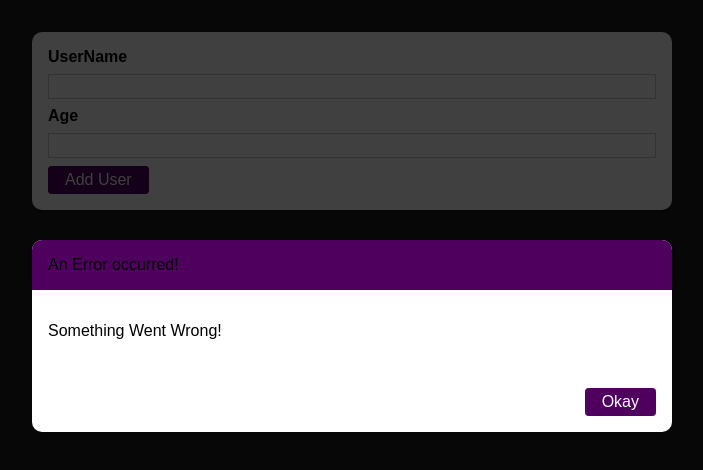
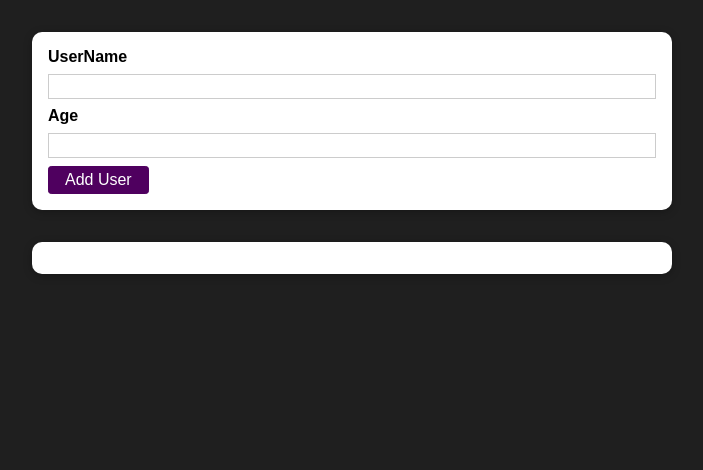
Before and after one commit to AliFarahmand1993/user-react-app, a React (Create React App) app: page / in a window 1280 px wide. Shown: the top 470 px of the page, without its empty margins (288-991 px from the left). Built offline with nearby package versions, Linux system fonts and the light colour scheme.

Commit message:
complete erromodal
complete erromodal
complete project

```diff
--- a/src/Components/Ui/ErrorModal.js
+++ b/src/Components/Ui/ErrorModal.js
@@ -5,7 +5,7 @@
 
 const ErrorModal = (props) => {
     return (
-        <div className={classes.backdrop}>
+        <div className={classes.backdrop} onClick={props.onConfirm}>
             <Card className={classes.modal}>
                 <header className={classes.header}>
                     {props.title}
@@ -14,7 +14,7 @@
                     <p>{props.message}</p>
                 </div>
                 <footer className={classes.actions}>
-                    <Button>Okay</Button>
+                    <Button onClick={props.onConfirm}>Okay</Button>
                 </footer>
             </Card>
         </div>
--- a/src/Components/Users/AddUser.js
+++ b/src/Components/Users/AddUser.js
@@ -7,16 +7,25 @@
 const AddUser = (props) => {
     const [enteredUsername, setEnteredUsername] = useState('');
     const [enteredAge, setEnteredAge] = useState('');
+    const [error,setError] = useState("")
 
     const addUserHandler = (event) => {
         event.preventDefault();
-        if(enteredUsername.trim().length ===  0 || enteredAge.trim().length === 0){
+        if (enteredUsername.trim().length === 0 || enteredAge.trim().length === 0) {
+           setError({
+            title: 'Invalid input',
+            message:'Please enter a valid name and age (non-empty value).' ,
+           })
             return;
         }
-        if(+enteredAge < 1) {
+        if (+enteredAge < 1) {
+            setError({
+                title: 'Invalid input',
+                message:'Please enter a valid age (> 0).' ,
+               })
             return;
         }
-        props.onAddUser(enteredUsername,enteredAge);
+        props.onAddUser(enteredUsername, enteredAge);
         setEnteredUsername('');
         setEnteredAge('');
 
@@ -28,10 +37,13 @@
     const ageChangeHandler = (event) => {
         setEnteredAge(event.target.value);
     }
+    const errorHandler = () => {
+    setError(null);
+    }
 
     return (
         <>
-        <ErrorModal title='An Error occurred!'   message='Something Went Wrong!' />
+            {error && <ErrorModal title={error.title} message={error.message} onConfirm={errorHandler}/>}
             <Card className={classes.input}>
                 <form onSubmit={addUserHandler}>
                     <label htmlFor='username'>UserName</label>
```
Lines whose indentation alone changed are shown as unchanged.
